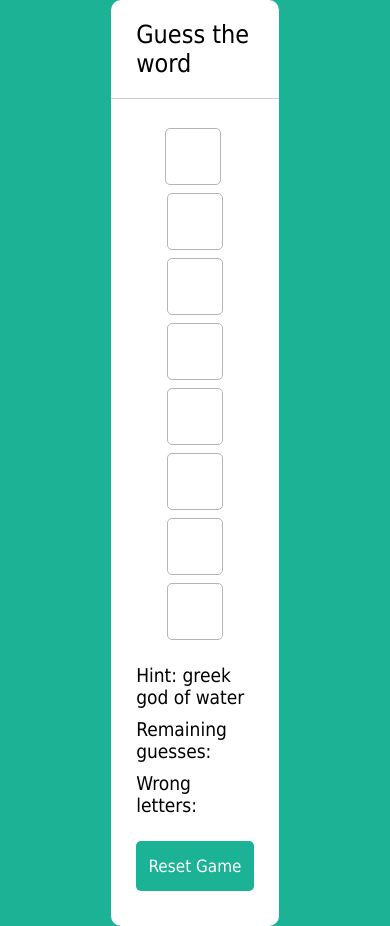
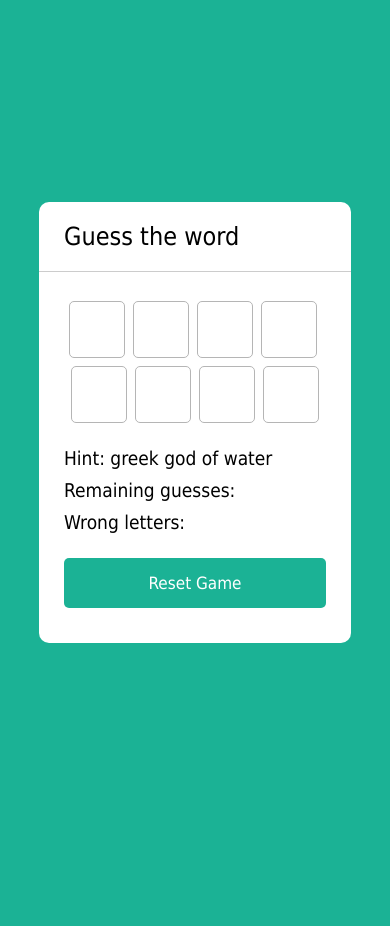
Before and after one commit to Devendurance/Letter-Word-Guessing-Game, a plain HTML site: page index.html in a window 390 px wide. After the commit the page ends 844 px from the top, so only its background shows below. Drawn offline with Linux system fonts and the light colour scheme.

Commit message:
media querries added for screen size 412px and below

```diff
--- a/style.css
+++ b/style.css
@@ -82,3 +82,13 @@ button{
     background: #1bb295;
     border-radius: 5px;
 }
+
+@media screen and (max-width:412px){
+    .container {
+        width: 80%;
+        margin-left: auto;
+        margin-right: auto;
+        background: #fff;
+        border-radius: 10px;
+    }
+}
```
